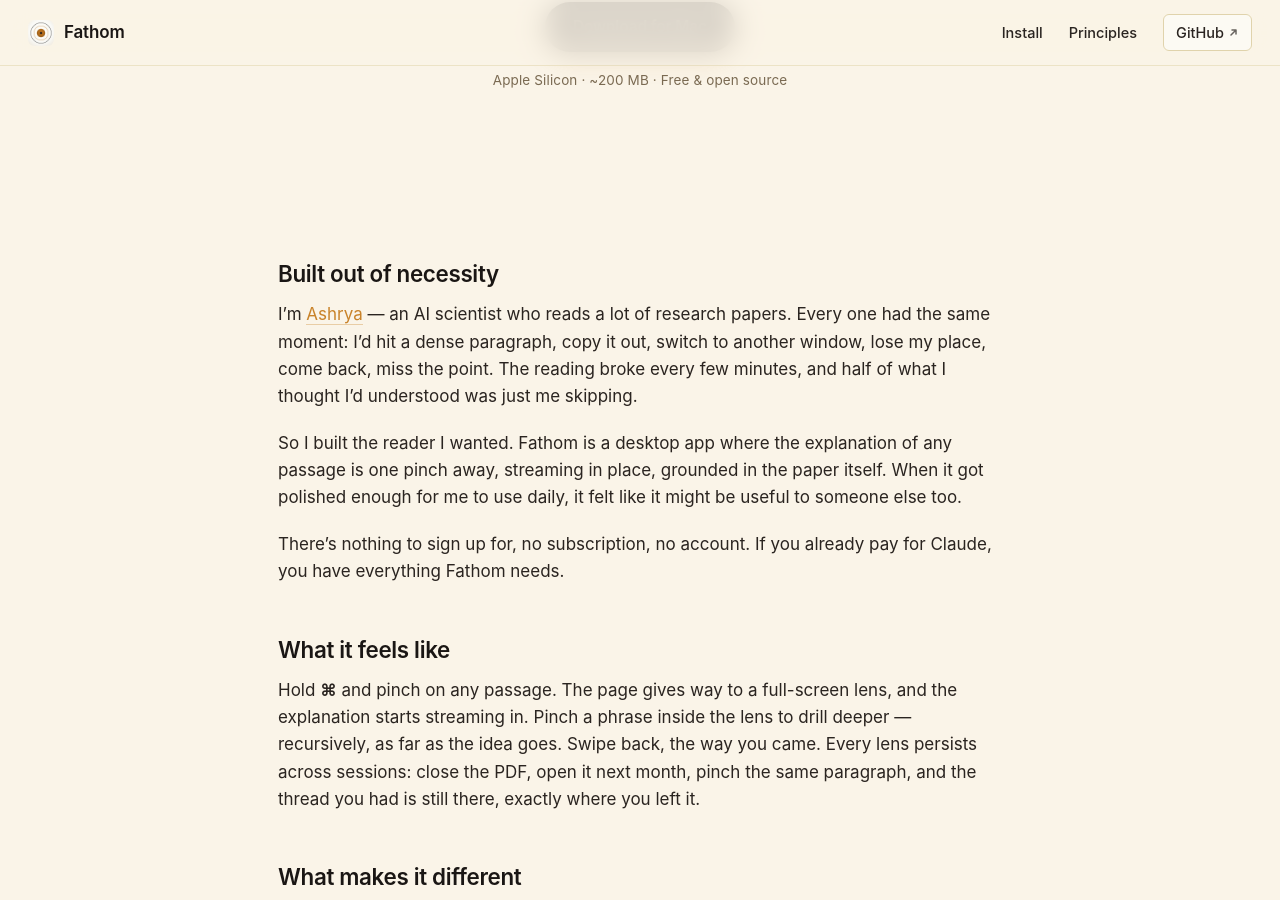
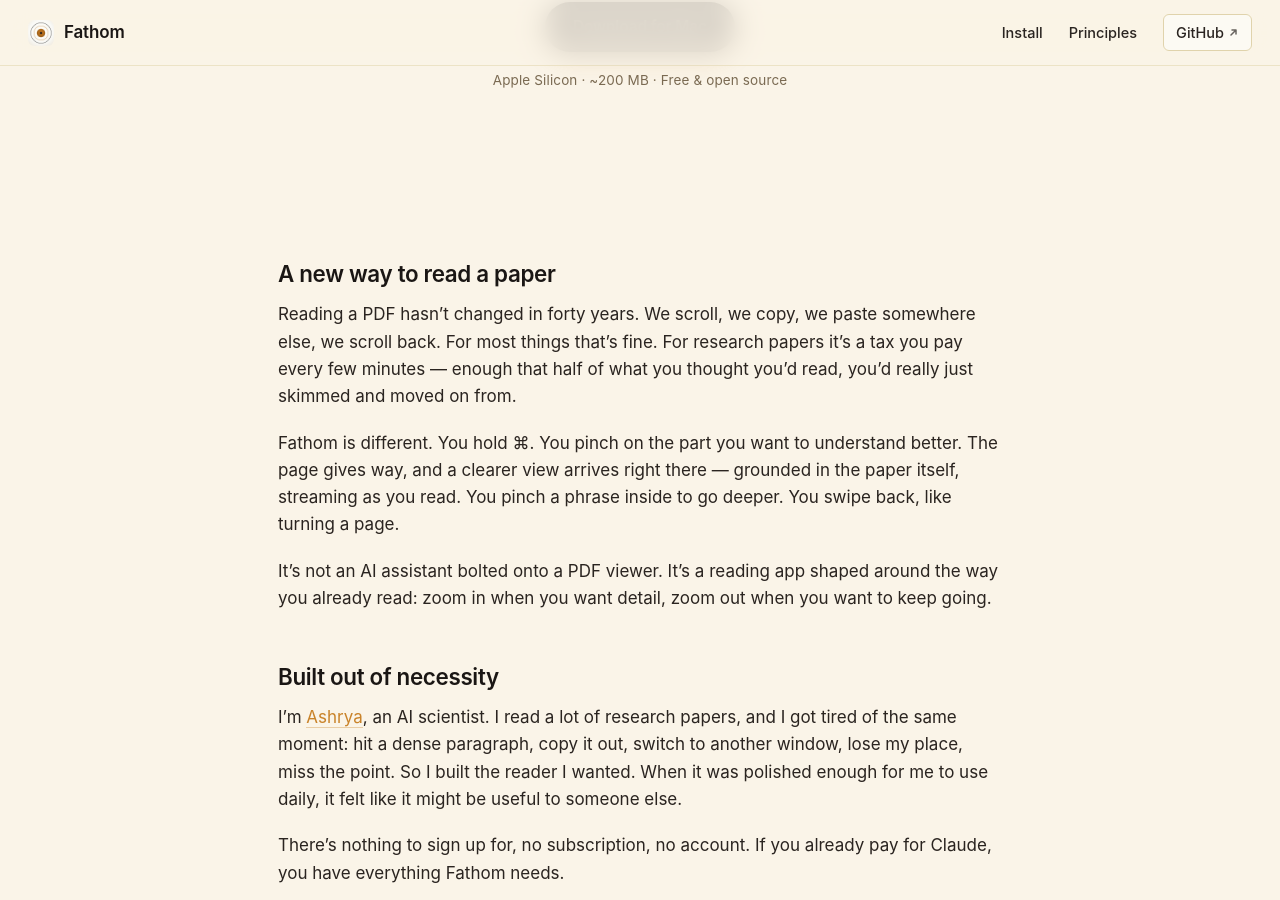
Before and after one commit to ashryaagr/Fathom, a Jekyll site: the page built from docs/index.md, in a window 1280 px wide and 900 px high, scrolled down 366 px. Built offline with Jekyll 4.4.1, drawn with Linux system fonts in a browser that asks for light colours.

Commit message:
Copy: reading a PDF hasn't changed in forty years
Replace "explanation is one pinch away" (too marketing-flavoured) with a
framing that names the thing Fathom is actually a response to: forty years
of PDF reading looking the same. README body and Pages landing copy
rewritten — confident, declarative, reading-first.

Adds: "It's a reading app shaped around the way you already read: zoom in
when you want detail, zoom out when you want to keep going." — positions
Fathom as a reader first, not an AI assistant bolted onto one.

```diff
--- a/docs/index.md
+++ b/docs/index.md
@@ -3,18 +3,29 @@
 title: Fathom
 ---
 
+## A new way to read a paper
+
+Reading a PDF hasn't changed in forty years. We scroll, we copy, we paste
+somewhere else, we scroll back. For most things that's fine. For research
+papers it's a tax you pay every few minutes — enough that half of what you
+thought you'd read, you'd really just skimmed and moved on from.
+
+Fathom is different. You hold ⌘. You pinch on the part you want to
+understand better. The page gives way, and a clearer view arrives right
+there — grounded in the paper itself, streaming as you read. You pinch a
+phrase inside to go deeper. You swipe back, like turning a page.
+
+It's not an AI assistant bolted onto a PDF viewer. It's a reading app
+shaped around the way you already read: zoom in when you want detail,
+zoom out when you want to keep going.
+
 ## Built out of necessity
 
-I'm [Ashrya](https://github.com/ashryaagr) — an AI scientist who reads a lot
-of research papers. Every one had the same moment: I'd hit a dense paragraph,
-copy it out, switch to another window, lose my place, come back, miss the
-point. The reading broke every few minutes, and half of what I thought I'd
-understood was just me skipping.
-
-So I built the reader I wanted. Fathom is a desktop app where the explanation
-of any passage is one pinch away, streaming in place, grounded in the paper
-itself. When it got polished enough for me to use daily, it felt like it
-might be useful to someone else too.
+I'm [Ashrya](https://github.com/ashryaagr), an AI scientist. I read a lot of
+research papers, and I got tired of the same moment: hit a dense paragraph,
+copy it out, switch to another window, lose my place, miss the point. So I
+built the reader I wanted. When it was polished enough for me to use daily,
+it felt like it might be useful to someone else.
 
 There's nothing to sign up for, no subscription, no account. If you already
 pay for Claude, you have everything Fathom needs.
```
Also changed, not shown: README.md.
